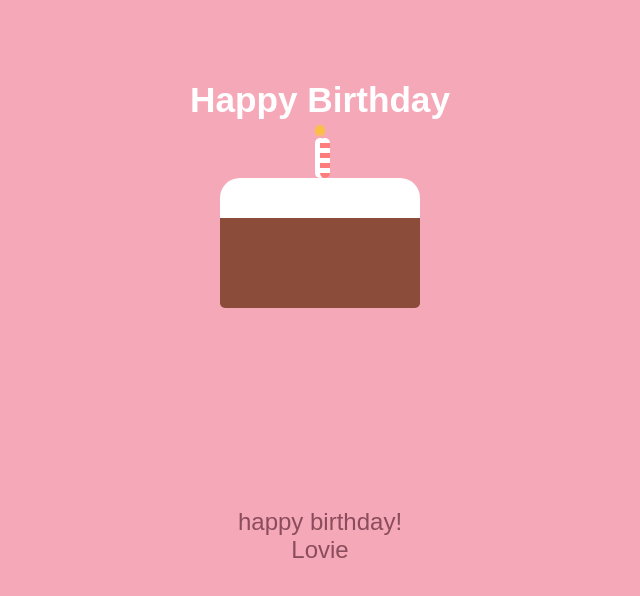
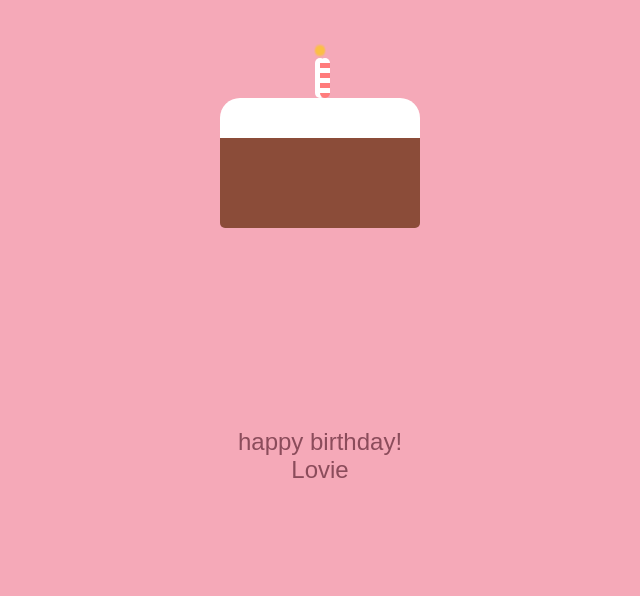
Before and after one commit to rr0874/animated-birthday-cake, a plain HTML site: page index.html in a window 1280 px wide. Shown: the whole page, without its empty margins (320-960 px from the left). Drawn offline with Linux system fonts and the light colour scheme.

Commit message:
Update index.html

```diff
--- a/index.html
+++ b/index.html
@@ -8,7 +8,7 @@
 </head>
 <body>
   <div class="container">
-    <h1>Happy Birthday </h1>
+
     <br>
 
     <div class="cake">
```
